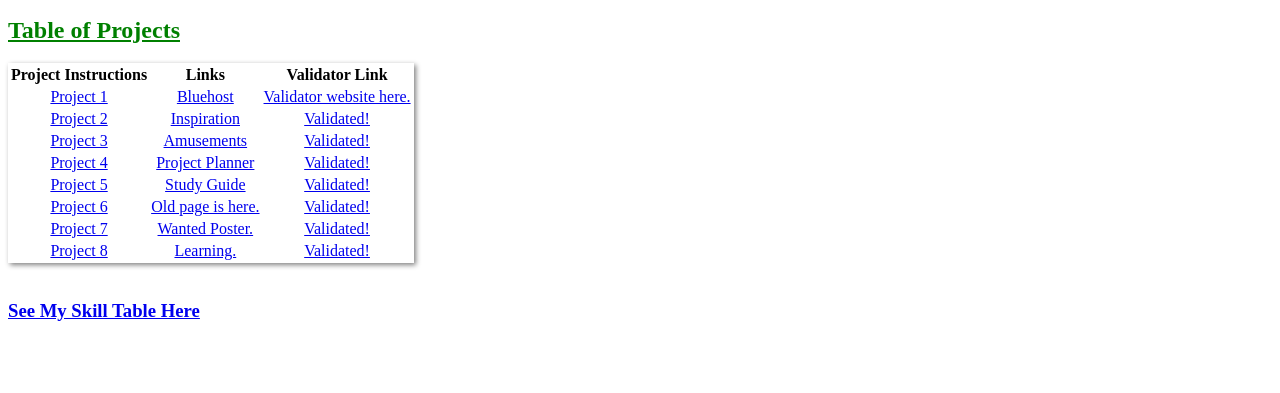
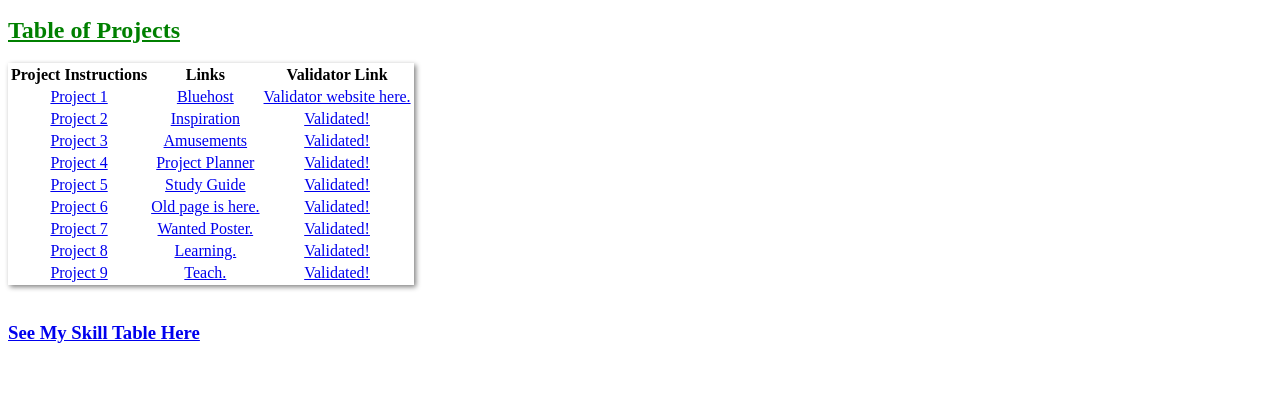
Before and after one commit to leon1583/bacs200, a plain HTML site: page index.html in a window 1280 px wide. Shown: the part 319-712 px from the top of the page. Drawn offline with Linux system fonts and the light colour scheme.

Commit message:
Updating Homepage
Homepage is current to project 9 in my table.

```diff
--- a/index.html
+++ b/index.html
@@ -80,6 +80,11 @@
 			<td><a href="http://www.findingfocusministries.com/bacs200/learn.html" target=_blank>Learning.</a></td>
 			<td><a href="https://validator.w3.org/nu/?doc=https%3A%2F%2Ffindingfocusministries.com%2Fbacs200%2Findex.html" target=_blank>Validated!</a></td>
 		</tr>
+		<tr>
+			<td><a href="https://shrinking-world.com/unc/bacs200/project/06" target=_blank>Project 9</a></td>
+			<td><a href="http://www.findingfocusministries.com/bacs200/teach.html" target=_blank>Teach.</a></td>
+			<td><a href="https://validator.w3.org/nu/?doc=https%3A%2F%2Ffindingfocusministries.com%2Fbacs200%2Findex.html" target=_blank>Validated!</a></td>
+		</tr>
 	</table>
 <br>
 <h3><a href="http://www.findingfocusministries.com/bacs200/skills/skilltable.html" target=_blank>See My Skill Table Here</a></h3>
```
